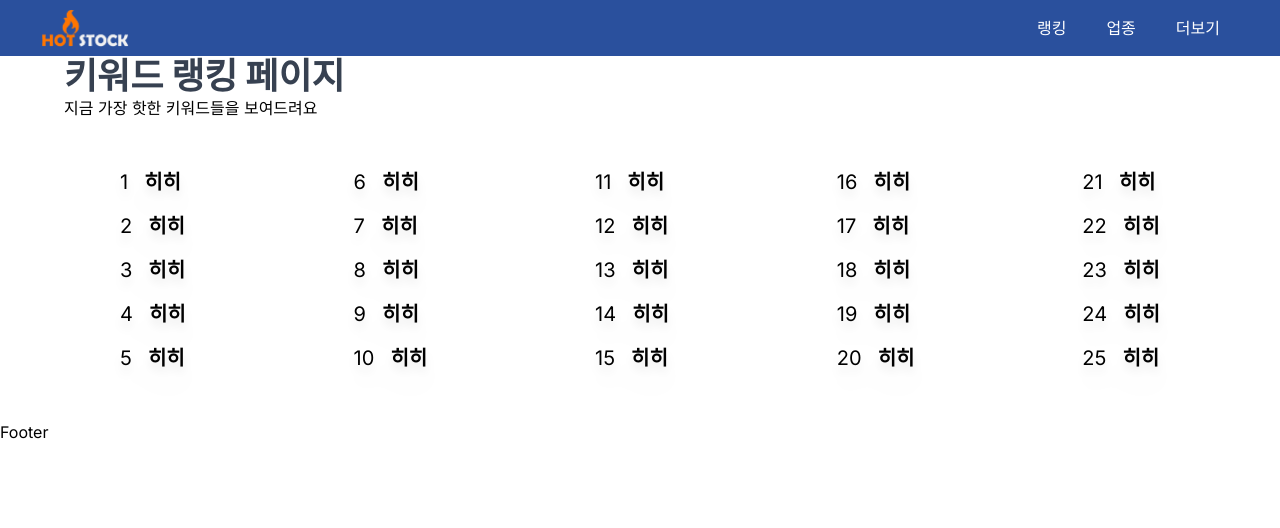
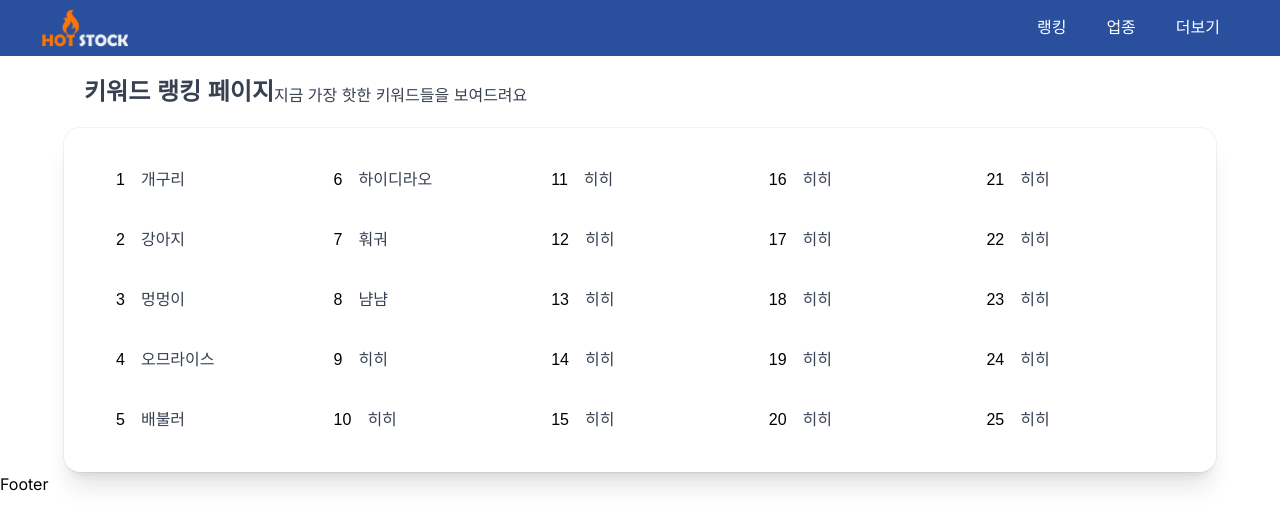
Before and after one commit to jeno8522/HotStock, a Next.js app in the folder frontend/: page /ranking in a window 1280 px wide. Shown: the top 528 px of the page. Built offline with nearby package versions, Linux system fonts and the light colour scheme; a web font is replaced by a local one.

Commit message:
Feat : 랭킹 페이지 수정 및 폰트 추가

```diff
--- /dev/null
+++ b/frontend/app/(otherpages)/aboutus/layout.tsx
@@ -0,0 +1,31 @@
+import type { Metadata } from "next";
+import { Inter } from "next/font/google";
+import localfont from "next/font/local";
+
+const cafe24SsurroundAir = localfont({
+    src: [
+        {
+            path: "../../../public/fonts/cafe24SsurroundAir.ttf",
+            weight: "normal",
+            style: "normal",
+        },
+    ],
+});
+
+interface Props {
+    children: React.ReactNode;
+}
+
+export default function AboutUsLayout({
+    children,
+}: {
+    children: React.ReactNode;
+}) {
+    return (
+        <>
+            <div className={cafe24SsurroundAir.className}>
+                <div>{children}</div>
+            </div>
+        </>
+    );
+}
--- a/frontend/app/(otherpages)/keyword/[key]/page.tsx
+++ b/frontend/app/(otherpages)/keyword/[key]/page.tsx
@@ -6,36 +6,64 @@ import { ArticleCard } from "@/components";
 // }
 const dummy: Keyword[] = [
     {
+        id: 1,
         name: "반도체",
-        themes: ["반도체장비", "반도체부품"],
-        id: "1",
-        articles: [
+        themes: [
             {
+                id: 24124,
+                name: "string",
+            },
+            {
+                id: 2353,
+                name: "string",
+            },
+        ],
+
+        newslist: [
+            {
+                id: 5453245,
                 title: "반도체 기사 1번 제목임",
                 content: "반도체 기사 1번 내용임",
+                date: "string",
+                company: "한겨레",
             },
             {
+                id: 412345,
                 title: "반도체 기사 2번 제목임",
                 content: "반도체 기사 2번 내용임",
+                date: "string",
+                company: "한겨레",
             },
         ],
     },
     {
+        id: 2,
         name: "초전도체",
-        themes: ["히히히", "헤헤헤"],
-        id: "2",
-        articles: [
+        themes: [
             {
+                id: 5153,
+                name: "string",
+            },
+            {
+                id: 2353,
+                name: "string",
+            },
+        ],
+
+        newslist: [
+            {
+                id: 98562,
                 title: "초전도체 기사 1번 제목임",
                 content: "초전도체 기사 1번 내용임",
+                date: "string",
+                company: "한겨레",
             },
             {
+                id: 18324,
                 title: "초전도체 기사 2번 제목임",
                 content: "초전도체 기사 2번 내용임",
-            },
-            {
-                title: "초전도체 기사 3번 제목임",
-                content: "초전도체 기사 3번 내용임",
+                date: "string",
+                company: "한겨레",
             },
         ],
     },
@@ -45,19 +73,20 @@ const KeywordDetail = ({ params }: { params: { key: string } }) => {
     // ----------------------------------------
     // 더미데이터 활용하려고 작성함
     // api 호출하면 response된 데이터로 받을거니까 아래 내용은 필요없을것임
+    const keyNumber = parseInt(params.key, 10);
     const selectedKeyword: Keyword = {
         name: "",
         themes: [],
-        id: "",
-        articles: [],
+        id: 0,
+        newslist: [],
     };
 
     for (const keyword of dummy) {
-        if (keyword.id === params.key) {
+        if (keyword.id === keyNumber) {
             selectedKeyword.name = keyword.name;
             selectedKeyword.themes = keyword.themes;
             selectedKeyword.id = keyword.id;
-            selectedKeyword.articles = keyword.articles;
+            selectedKeyword.newslist = keyword.newslist;
             break;
         }
     }
@@ -72,7 +101,7 @@ const KeywordDetail = ({ params }: { params: { key: string } }) => {
                 <div className="flex items-center text-[20px]">
                     {selectedKeyword.themes.map((themeItem, index) => (
                         <div className="" key={index}>
-                            {themeItem}
+                            {themeItem.name}
                         </div>
                     ))}
                 </div>
@@ -82,9 +111,9 @@ const KeywordDetail = ({ params }: { params: { key: string } }) => {
                 </div>
                 <div className="flex items-center text-[20px]">관련 기사</div>
                 <div>
-                    {selectedKeyword.articles.map((article, index) => (
+                    {selectedKeyword.newslist.map((news, index) => (
                         <div key={index}>
-                            <ArticleCard article={article} />
+                            <ArticleCard news={news} />
                         </div>
                     ))}
                 </div>
--- /dev/null
+++ b/frontend/app/(otherpages)/keyword/layout.tsx
@@ -0,0 +1,29 @@
+import localfont from "next/font/local";
+
+interface Props {
+    children: React.ReactNode;
+}
+
+const cafe24SsurroundAir = localfont({
+    src: [
+        {
+            path: "../../../public/fonts/cafe24SsurroundAir.ttf",
+            weight: "normal",
+            style: "normal",
+        },
+    ],
+});
+
+export default function KeywordDetailLayout({
+    children,
+}: {
+    children: React.ReactNode;
+}) {
+    return (
+        <>
+            <div className={cafe24SsurroundAir.className}>
+                <div>{children}</div>
+            </div>
+        </>
+    );
+}
--- a/frontend/app/(otherpages)/ranking/page.tsx
+++ b/frontend/app/(otherpages)/ranking/page.tsx
@@ -1,24 +1,40 @@
-import KeywordDetail from "../keyword/[key]/page";
-import { Keyword } from "@/types";
-import Link from "next/link";
 import { RankingList } from "@/components";
+import localfont from "next/font/local";
+
+const cafe24SsurroundAir = localfont({
+    src: [
+        {
+            path: "../../../public/fonts/Cafe24SsurroundAir.ttf",
+            weight: "normal",
+            style: "normal",
+        },
+    ],
+});
 
 const Ranking = () => {
     return (
-        <div className="max-w-screen-xl px-8 xl:px-16 mx-auto">
-            <div className="flex flex-col justify-center items-start row-start-2 sm:row-start-1">
-                <h2
+        <div
+            className={`max-w-screen-xl px-8 xl:px-16 mx-auto ${cafe24SsurroundAir.className}`}
+        >
+            <div className="flex flex-col m-5 justify-center lg:items-end row-start-2 sm:flex-row sm:justify-start sm:items-start">
+                <h3
                     className="
-                    font-extrabold
-                    text-4xl
-                    leading-10
+                    font-bold
+                    text-2xl
                     text-gray-700"
                 >
                     키워드 랭킹 페이지
-                </h2>
-                <p>지금 가장 핫한 키워드들을 보여드려요</p>
+                </h3>
+                <p
+                    className="
+                    text-gray-700"
+                >
+                    지금 가장 핫한 키워드들을 보여드려요
+                </p>
             </div>
-            <RankingList />
+            <div>
+                <RankingList />
+            </div>
         </div>
     );
 };
--- a/frontend/components/ArticleCard.tsx
+++ b/frontend/components/ArticleCard.tsx
@@ -1,11 +1,11 @@
-import { Article } from "@/types";
+import { News } from "@/types";
 
 interface ArticleProps {
-    article: Article;
+    news: News;
 }
 
-const ArticleCard = ({ article }: ArticleProps) => {
-    const { title, content } = article;
+const ArticleCard = ({ news }: ArticleProps) => {
+    const { title, content } = news;
     return (
         <div>
             <div>{title}</div>
--- a/frontend/components/Navbar.tsx
+++ b/frontend/components/Navbar.tsx
@@ -1,11 +1,24 @@
 import Link from "next/link";
 import Image from "next/image";
 import logo from "../public/images/hotstocklogo.png";
+import localfont from "next/font/local";
+
+const cafe24SsurroundAir = localfont({
+    src: [
+        {
+            path: "../public/fonts/cafe24SsurroundAir.ttf",
+            weight: "normal",
+            style: "normal",
+        },
+    ],
+});
 
 export default function Navbar() {
     return (
         <header>
-            <nav className="mx-auto flex justify-between items-center sm:px-10 px-6 py-2 bg-[#2A509D]">
+            <nav
+                className={`mx-auto flex justify-between items-center sm:px-10 px-6 py-2 bg-[#2A509D] ${cafe24SsurroundAir.className}`}
+            >
                 <Link href="/">
                     <Image
                         src={logo}
--- a/frontend/components/ranking/RankingCard.tsx
+++ b/frontend/components/ranking/RankingCard.tsx
@@ -1,21 +1,32 @@
 import { KeywordProps } from "../../types/index";
 import Link from "next/link";
+import localfont from "next/font/local";
 
 interface getKeywordsProps {
     keyword: KeywordProps;
+    index: number;
 }
 
-const RankingCard = ({ keyword }: getKeywordsProps) => {
-    const { id, name } = keyword;
+const cafe24SsurroundAir = localfont({
+    src: [
+        {
+            path: "../../public/fonts/cafe24SsurroundAir.ttf",
+            weight: "normal",
+            style: "normal",
+        },
+    ],
+});
+
+const RankingCard = ({ keyword, index }: getKeywordsProps) => {
+    const { text } = keyword;
     return (
-        <div>
-            <Link
-                href={`/keyword/${keyword.id}`}
-                className="flex drop-shadow-xl text-xl"
-            >
-                <div className="text-black-500 m-2">{id}</div>
-                <div className="text-black-500 m-2 font-bold truncate">
-                    {name}
+        <div className="mx-3 my-5">
+            <Link href={`/keyword/${keyword.id}`} className="flex">
+                <div className="text-black-500 m-2">{index}</div>
+                <div
+                    className={`text-gray-700 m-2 truncate ${cafe24SsurroundAir.className}`}
+                >
+                    {text}
                 </div>
             </Link>
         </div>
--- a/frontend/components/ranking/RankingList.tsx
+++ b/frontend/components/ranking/RankingList.tsx
@@ -3,31 +3,31 @@ import { RankingCard } from "..";
 import { fetchKeywords } from "@/utils";
 
 const dummylist: KeywordProps[] = [
-    { id: "1", name: "히히" },
-    { id: "2", name: "히히" },
-    { id: "3", name: "히히" },
-    { id: "4", name: "히히" },
-    { id: "5", name: "히히" },
-    { id: "6", name: "히히" },
-    { id: "7", name: "히히" },
-    { id: "8", name: "히히" },
-    { id: "9", name: "히히" },
-    { id: "10", name: "히히" },
-    { id: "11", name: "히히" },
-    { id: "12", name: "히히" },
-    { id: "13", name: "히히" },
-    { id: "14", name: "히히" },
-    { id: "15", name: "히히" },
-    { id: "16", name: "히히" },
-    { id: "17", name: "히히" },
-    { id: "18", name: "히히" },
-    { id: "19", name: "히히" },
-    { id: "20", name: "히히" },
-    { id: "21", name: "히히" },
-    { id: "22", name: "히히" },
-    { id: "23", name: "히히" },
-    { id: "24", name: "히히" },
-    { id: "25", name: "히히" },
+    { id: 1, text: "개구리", value: 123 },
+    { id: 2, text: "강아지", value: 123 },
+    { id: 3123, text: "멍멍이", value: 123 },
+    { id: 453, text: "오므라이스", value: 123 },
+    { id: 52352, text: "배불러", value: 123 },
+    { id: 246, text: "하이디라오", value: 123 },
+    { id: 724362, text: "훠궈", value: 123 },
+    { id: 658, text: "냠냠", value: 123 },
+    { id: 954, text: "히히", value: 123 },
+    { id: 10, text: "히히", value: 123 },
+    { id: 11, text: "히히", value: 123 },
+    { id: 12, text: "히히", value: 123 },
+    { id: 13, text: "히히", value: 123 },
+    { id: 14, text: "히히", value: 123 },
+    { id: 15, text: "히히", value: 123 },
+    { id: 16, text: "히히", value: 123 },
+    { id: 17, text: "히히", value: 123 },
+    { id: 18, text: "히히", value: 123 },
+    { id: 19, text: "히히", value: 123 },
+    { id: 20, text: "히히", value: 123 },
+    { id: 21, text: "히히", value: 123 },
+    { id: 22, text: "히히", value: 123 },
+    { id: 23, text: "히히", value: 123 },
+    { id: 24, text: "히히", value: 123 },
+    { id: 25, text: "히히", value: 123 },
 ];
 
 const RankingList = async () => {
@@ -42,13 +42,17 @@ const RankingList = async () => {
     }
     // console.log(eachKeywords);
     return (
-        <div className="m-10">
+        <div className="relative bg-white px-6 pt-3 pb-3 shadow-xl ring-1 rounded-2xl ring-gray-900/5">
             {!isEmpty ? (
-                <div className="flex justify-between mx-2">
-                    {eachKeywords?.map((group, index) => (
-                        <div key={index}>
-                            {group?.map((keyword, index) => (
-                                <RankingCard key={index} keyword={keyword} />
+                <div className="flex justify-between mx-2 overflow-hidden">
+                    {eachKeywords?.map((group, eIndex) => (
+                        <div key={eIndex} className="flex-1">
+                            {group?.map((keyword, gIndex) => (
+                                <RankingCard
+                                    key={gIndex}
+                                    index={eIndex * 5 + gIndex + 1}
+                                    keyword={keyword}
+                                />
                             ))}
                         </div>
                     ))}
```
Also changed, not shown: frontend/types/index.ts (+19 -16 lines), frontend/app/(otherpages)/stock/layout.tsx (added), 2 other files (tests, documents, lock files or other folders).
